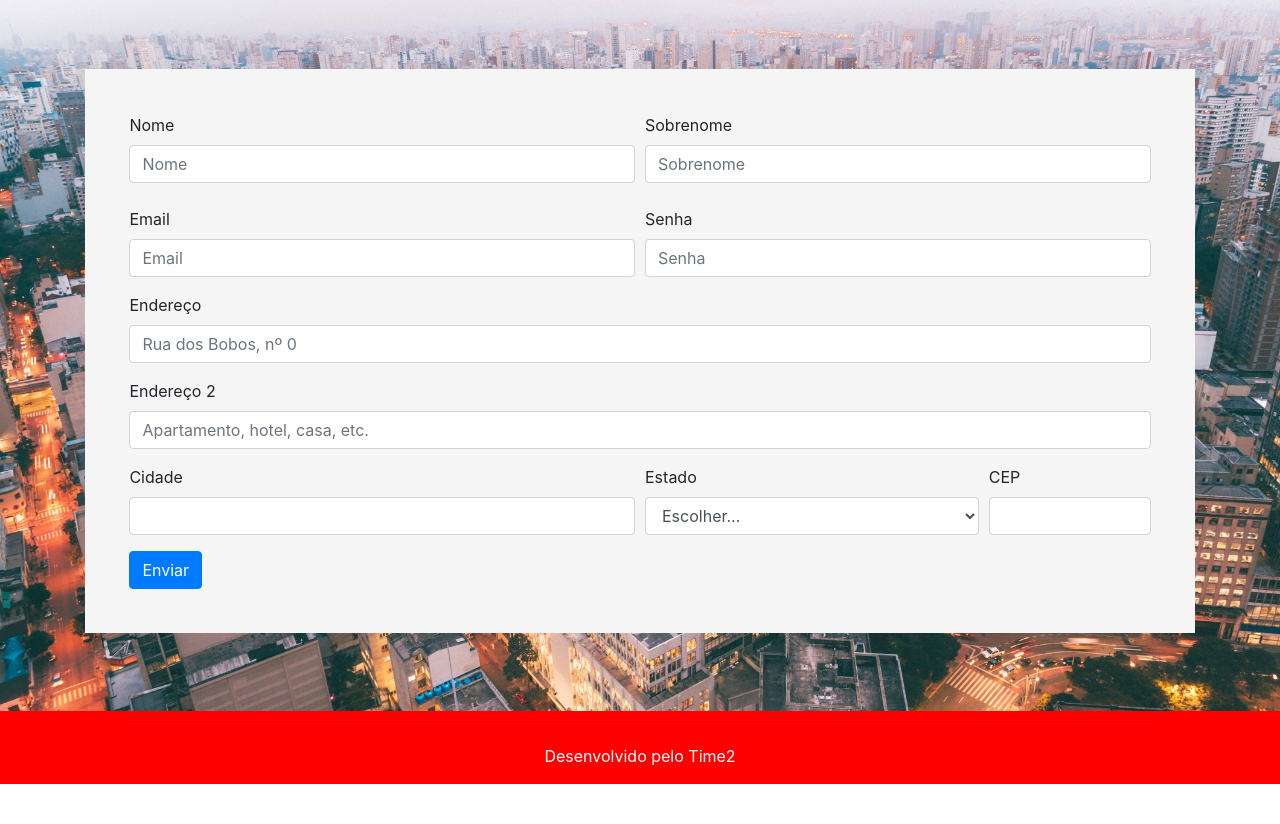
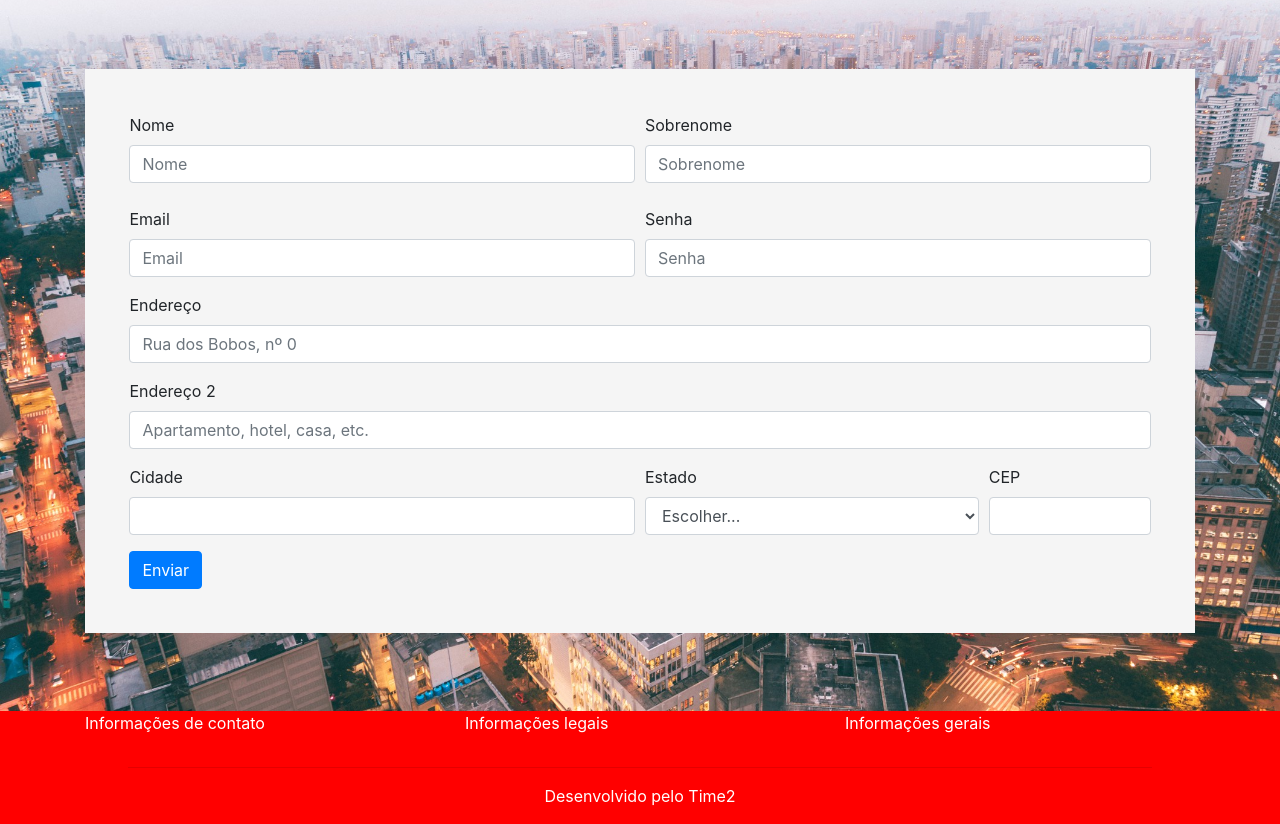
Before and after one commit to HeitorPJS/ProjetoIntegrador, a plain HTML site: page Codes/cadastro.html in a window 1280 px wide. Shown: the part 115-939 px from the top of the page. Before the commit the page ends 899 px from the top, so only its background shows below. Drawn offline with nearby package versions, Linux system fonts and the light colour scheme.

Commit message:
pagina de cadastro e melhorias no css

```diff
--- a/Codes/cadastro.html
+++ b/Codes/cadastro.html
@@ -101,14 +101,17 @@
 
         <div class="row">
             <div class="col-4">
+                <p>Informações de contato</p>
 
 
             </div>
             <div class="col-4">
+                <p>Informações legais</p>
 
 
             </div>
             <div class="col-4">
+                <p>Informações gerais</p>
 
 
             </div>
--- a/Codes/styles.css
+++ b/Codes/styles.css
@@ -1,7 +1,7 @@
+
 .navbar-nav{
   display: flex;
   align-items: flex-end;
-
 }
 
 a img{
@@ -81,3 +81,7 @@ footer {
   color: white;
   background-color: red;
 }
+
+@media(max-width:960px) {
+
+}
```
Also changed, not shown: Codes/index.html (+3 -0 lines).
